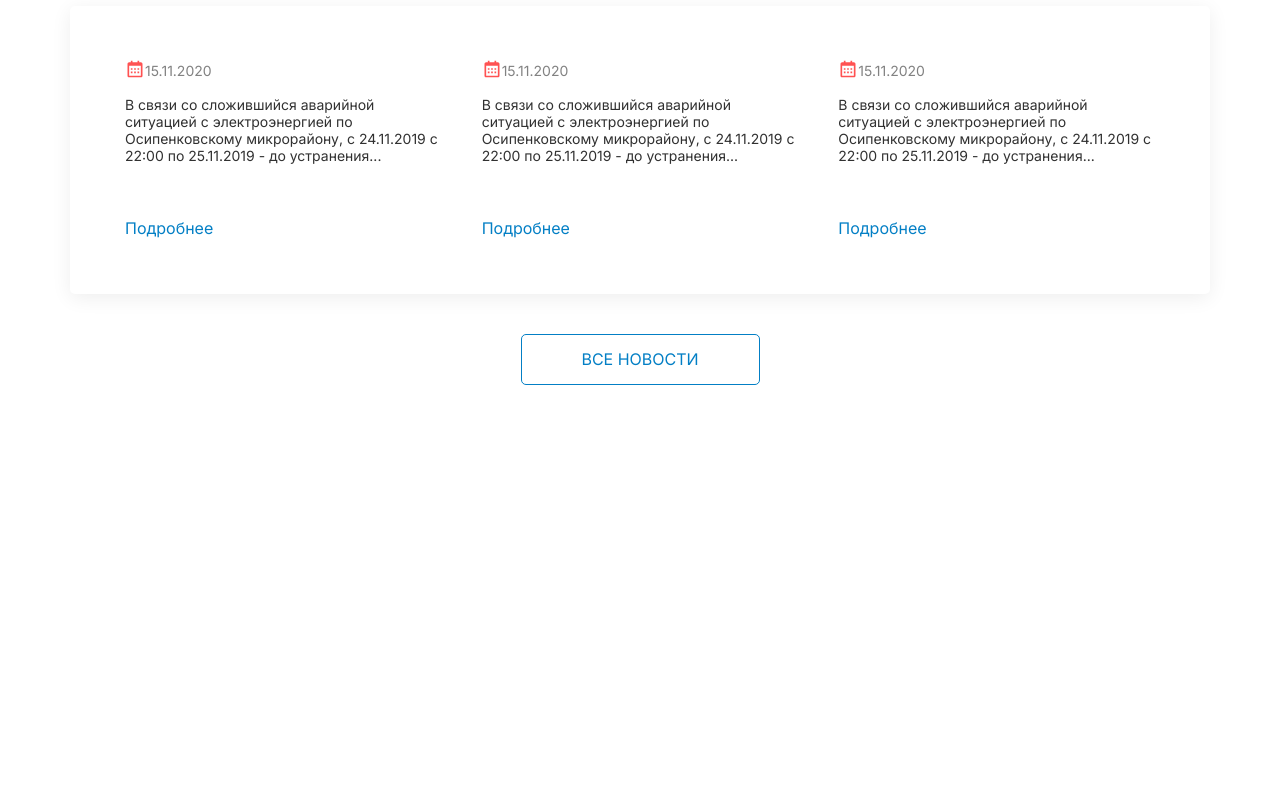
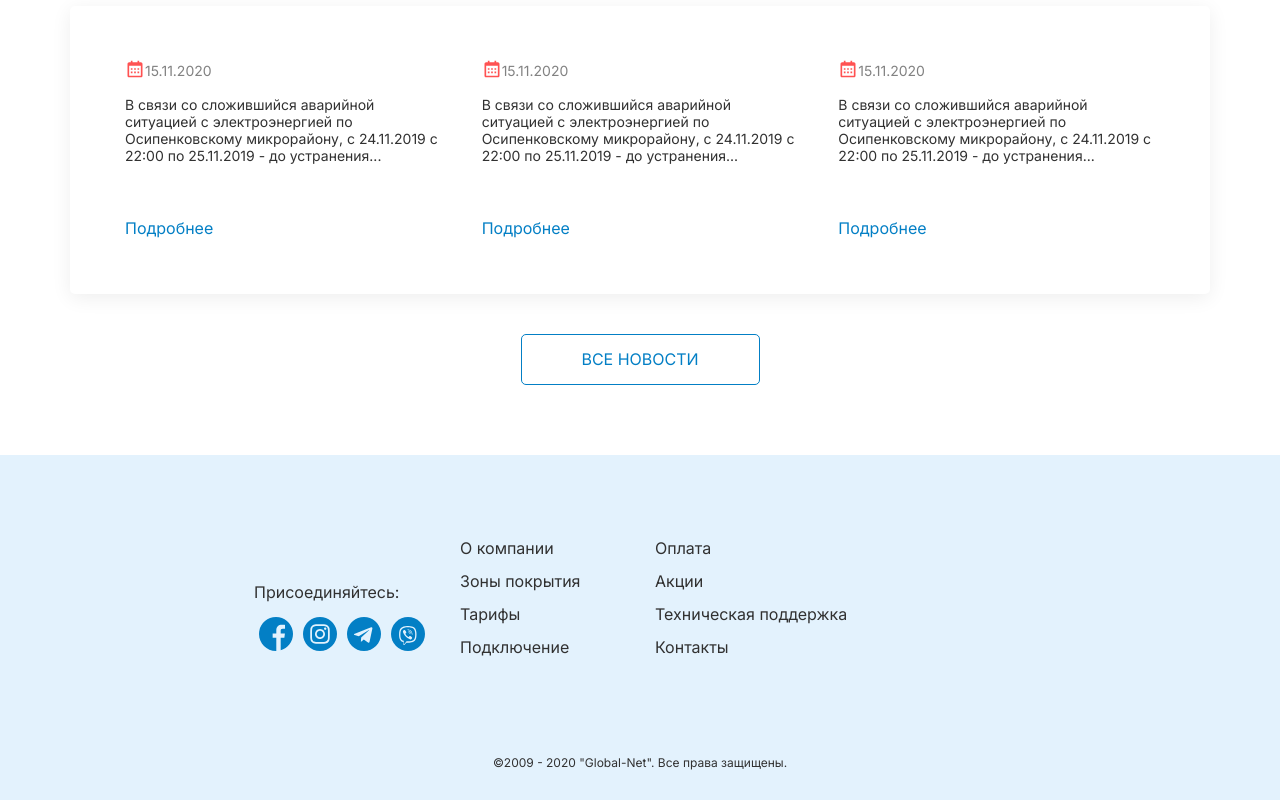
Before and after one commit to ravlick/global-net, a plain HTML site: page index.html in a window 1280 px wide. Shown: the part 3435-4235 px from the top of the page. Before the commit the page ends 3890 px from the top, so only its background shows below. Drawn offline with nearby package versions, Linux system fonts and the light colour scheme.

Commit message:
home-page finish

```diff
--- a/index.html
+++ b/index.html
@@ -467,7 +467,59 @@
         <a href=""><button class="btn-all-news">все новости</button></a>
     </div>
 </section>
-<footer id="footer"></footer>
+<footer id="footer">
+    <div class="container">
+        <div class="row">
+            <div class="col-md-4 footer-seti d-flex">
+                <div class="footer-bottom-seti">
+                    <p>Присоединяйтесь:</p>
+                    <ul class="d-flex">
+                        <li>
+                            <a href="">
+                                <img src="image/fb.svg" alt="">
+                            </a>
+                        </li>
+                        <li>
+                            <a href="">
+                                <img src="image/insta.svg" alt="">
+                            </a>
+                        </li>
+                        <li>
+                            <a href="">
+                                <img src="image/telega.svg" alt="">
+                            </a>
+                        </li>
+                        <li>
+                            <a href="">
+                                <img src="image/viber.svg" alt="">
+                            </a>
+                        </li>
+                    </ul>
+                </div>
+            </div>
+            <div class="col-md-2 footer-nav">
+                <ul>
+                    <li>О компании</li>
+                    <li>Зоны покрытия</li>
+                    <li>Тарифы</li>
+                    <li>Подключение</li>
+                </ul>
+            </div>
+            <div class="col-md-3 footer-nav">
+                <ul>
+                    <li>Оплата</li>
+                    <li>Акции</li>
+                    <li>Техническая поддержка</li>
+                    <li>Контакты</li>
+                </ul>
+            </div>
+            <div class="col-md-3"></div>
+        </div>
+    </div>
+</footer>
+<div class="footer-bottom">
+    <span>©2009 - 2020 "Global-Net". Все права защищены.</span>
+</div>
 
 <!-- jQuery (necessary for Bootstrap's JavaScript plugins) -->
 <script src="https://code.jquery.com/jquery-1.12.4.min.js" integrity="sha384-nvAa0+6Qg9clwYCGGPpDQLVpLNn0fRaROjHqs13t4Ggj3Ez50XnGQqc/r8MhnRDZ" crossorigin="anonymous"></script>
--- a/media.css
+++ b/media.css
@@ -32,4 +32,7 @@
     .list-map label{
         margin-left: 20px;
     }
+    .footer-seti{
+        align-items: center;
+    }
 }
--- a/style.css
+++ b/style.css
@@ -552,3 +552,51 @@
     line-height: 19px;
     color: #037FC5;
 }
+/*section footer*/
+#footer{
+    background: #E3F2FD;
+    padding:70px 0 0 0;
+}
+.footer-bottom-seti ul li{
+    list-style-type: none;
+    margin:5px;
+}
+.footer-bottom-seti p{
+    font-family: Inter;
+    font-style: normal;
+    font-weight: 500;
+    font-size: 16px;
+    line-height: 19px;
+    color: #313131;
+}
+.footer-seti{
+    height:200px;
+    flex-direction: column;
+    align-items: flex-end;
+    justify-content: center;
+}
+.footer-nav ul li{
+    list-style-type: none;
+    font-family: Inter;
+    font-style: normal;
+    font-weight: 500;
+    font-size: 16px;
+    line-height: 19px;
+    color: #313131;
+    margin:14px 0;
+}
+.footer-bottom{
+    display:flex;
+    justify-content: center;
+    align-items: center;
+    padding:30px 0;
+    background: #E3F2FD;
+}
+.footer-bottom span{
+    font-family: Inter;
+    font-style: normal;
+    font-weight: normal;
+    font-size: 12px;
+    line-height: 15px;
+    color: #313131;
+}
```
Also changed, not shown: image/fb.svg (added), image/insta.svg (added), image/telega.svg (added), image/viber.svg (added).
